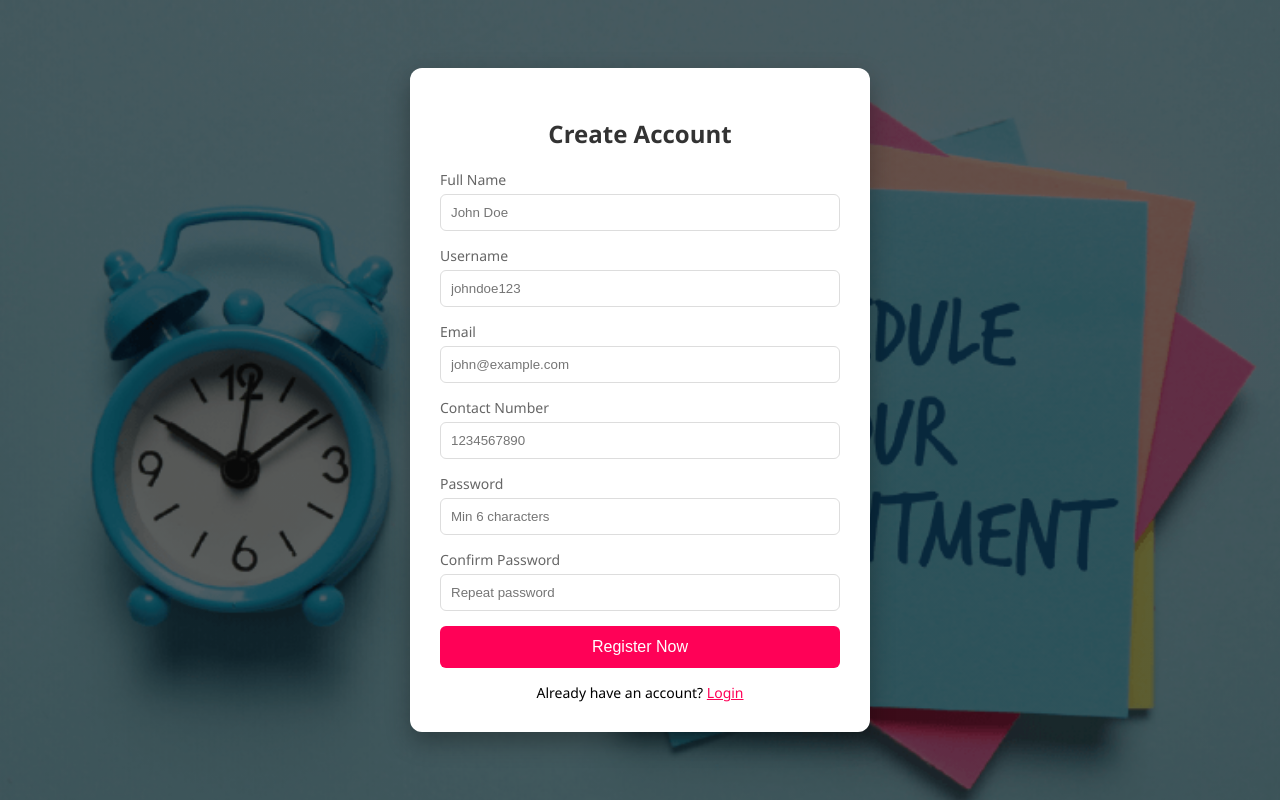
After one commit to KritanDotel69/Online-Appointment-Management-System, a PHP site: page /Signup.php in a window 1280 px wide. The commit adds this page. Run offline with PHP 8.4, Linux system fonts and the light colour scheme.

Commit message:
OMS push

```diff
--- /dev/null
+++ b/Signup.php
@@ -0,0 +1,153 @@
+<?php
+// Error reporting for debugging - remove in production
+ini_set('display_errors', 1);
+error_reporting(E_ALL);
+
+$conn = mysqli_connect('localhost', 'root', '', 'appointment');
+
+$message = "";
+$msg_class = "";
+
+if (isset($_POST['signup'])) {
+    // Sanitize inputs
+    $name     = mysqli_real_escape_string($conn, $_POST['name']);
+    $username = mysqli_real_escape_string($conn, $_POST['username']);
+    $email    = mysqli_real_escape_string($conn, $_POST['email']);
+    $contact  = mysqli_real_escape_string($conn, $_POST['contact']);
+    $password = $_POST['pwd'];
+    $passwordr = $_POST['pwdr'];
+
+    // 1. Check if passwords match
+    if ($password !== $passwordr) {
+        $message = "Passwords do not match!";
+        $msg_class = "error";
+    }
+    // 2. Check if email or username already exists
+    else {
+        $check_query = "SELECT * FROM patient WHERE email='$email' OR username='$username'";
+        $result = mysqli_query($conn, $check_query);
+
+        if (mysqli_num_rows($result) > 0) {
+            $message = "Username or Email already exists!";
+            $msg_class = "error";
+        } else {
+            // 3. Hash password and Insert
+            $hashed_pwd = password_hash($password, PASSWORD_DEFAULT);
+            $sql = "INSERT INTO patient (name, username, email, phone, password)
+                    VALUES ('$name', '$username', '$email', '$contact', '$hashed_pwd')";
+
+            if (mysqli_query($conn, $sql)) {
+                $message = "Registration Successful! <a href='Login.php'>Login here</a>";
+                $msg_class = "success";
+            } else {
+                $message = "Database Error: " . mysqli_error($conn);
+                $msg_class = "error";
+            }
+        }
+    }
+}
+?>
+
+<!DOCTYPE html>
+<html lang="en">
+<head>
+    <meta charset="UTF-8">
+    <meta name="viewport" content="width=device-width, initial-scale=1.0">
+    <title>Sign Up | WeCare</title>
+    <style>
+        body {
+            font-family: 'Segoe UI', Tahoma, Geneva, Verdana, sans-serif;
+            background: linear-gradient(rgba(0,0,0,0.6), rgba(0,0,0,0.6)), url('Images/appointment.png');
+            background-size: cover;
+            display: flex;
+            justify-content: center;
+            align-items: center;
+            height: 100vh;
+            margin: 0;
+        }
+        .signup-container {
+            background: white;
+            padding: 30px;
+            border-radius: 12px;
+            box-shadow: 0 10px 25px rgba(0,0,0,0.3);
+            width: 400px;
+        }
+        h2 { text-align: center; color: #333; margin-bottom: 20px; }
+        .input-group { margin-bottom: 15px; }
+        label { display: block; margin-bottom: 5px; color: #666; font-size: 14px; }
+        input {
+            width: 100%;
+            padding: 10px;
+            border: 1px solid #ddd;
+            border-radius: 6px;
+            box-sizing: border-box; /* Crucial for padding */
+        }
+        .btn {
+            width: 100%;
+            padding: 12px;
+            background: #ff0157;
+            border: none;
+            color: white;
+            font-size: 16px;
+            border-radius: 6px;
+            cursor: pointer;
+            transition: 0.3s;
+        }
+        .btn:hover { background: #d90048; letter-spacing: 1px; }
+        .msg {
+            padding: 10px;
+            margin-bottom: 15px;
+            border-radius: 5px;
+            text-align: center;
+            font-size: 14px;
+        }
+        .error { background: #f8d7da; color: #721c24; }
+        .success { background: #d4edda; color: #155724; }
+        .footer-link { text-align: center; margin-top: 15px; font-size: 14px; }
+    </style>
+</head>
+<body>
+
+<div class="signup-container">
+    <h2>Create Account</h2>
+
+    <?php if($message != ""): ?>
+        <div class="msg <?php echo $msg_class; ?>"><?php echo $message; ?></div>
+    <?php endif; ?>
+
+    <form method="POST" action="signup.php">
+        <div class="input-group">
+            <label>Full Name</label>
+            <input type="text" name="name" required placeholder="John Doe">
+        </div>
+        <div class="input-group">
+            <label>Username</label>
+            <input type="text" name="username" required placeholder="johndoe123">
+        </div>
+        <div class="input-group">
+            <label>Email</label>
+            <input type="email" name="email" required placeholder="john@example.com">
+        </div>
+        <div class="input-group">
+            <label>Contact Number</label>
+            <input type="tel" name="contact" pattern="[0-9]{10,}" required placeholder="1234567890">
+        </div>
+        <div class="input-group">
+            <label>Password</label>
+            <input type="password" name="pwd" minlength="6" required placeholder="Min 6 characters">
+        </div>
+        <div class="input-group">
+            <label>Confirm Password</label>
+            <input type="password" name="pwdr" required placeholder="Repeat password">
+        </div>
+
+        <button type="submit" name="signup" class="btn">Register Now</button>
+    </form>
+
+    <div class="footer-link">
+        Already have an account? <a href="Login.php" style="color: #ff0157;">Login</a>
+    </div>
+</div>
+
+</body>
+</html>
```
Also changed, not shown: CancelBooking.php (+56 -43 lines), InsertSgnup.php (+40 -32 lines).
